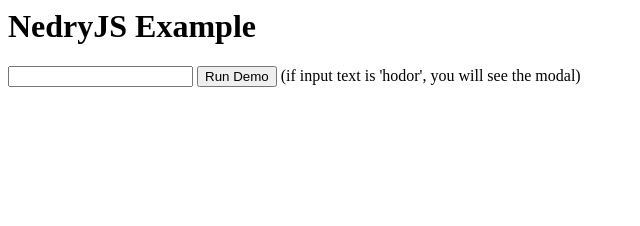
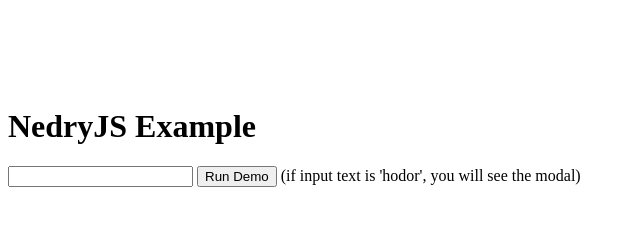
Before and after one commit to TheOneTheOnlyDavidBrown/NedryJS, a plain HTML site: page index.html in a window 1280 px wide. Shown: the whole page, without its empty margins (0-640 px from the left). Drawn offline with Linux system fonts and the light colour scheme.

Commit message:
Update index.html

```diff
--- a/index.html
+++ b/index.html
@@ -12,7 +12,7 @@
     </script>
 </head>
 
-<body>
+<body style="padding-top:100px">
     <h1>NedryJS Example</h1>
     <input type="text" class="inputtext">
     <button onclick="runDemo()">Run Demo</button> <span> (if input text is 'hodor', you will see the modal)</span>
```
